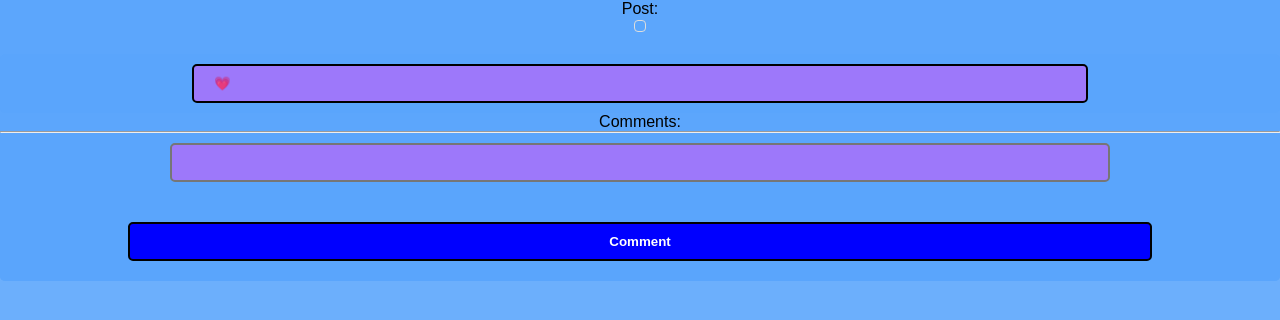
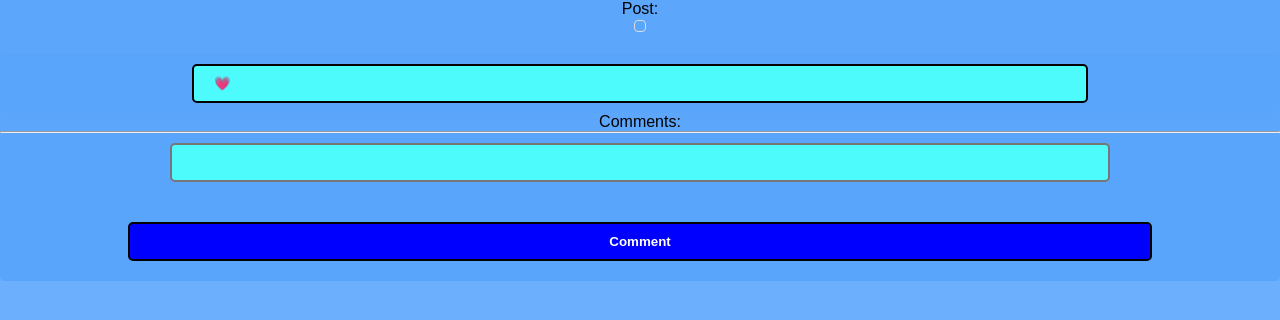
Before and after one commit to steve-128/FOTO, a PHP site: page /comment.php?postid= in a window 1280 px wide. Shown: the part 29-349 px from the top of the page. Run offline with PHP 8.4, Linux system fonts and the light colour scheme; the visitor is signed in with stand-in values (Sample User, id 1); data that the repository does not hold is empty.

Commit message:
Update fotoapp.css

```diff
--- a/fotoapp.css
+++ b/fotoapp.css
@@ -24,7 +24,7 @@ input {
     margin:10px 0px;
     padding:10px 20px;
     width:70%;
-    background-color: #9D78FA;
+    background-color: #4EFBFC;
     text-align: left;
     border-style: solid;
 }
```
